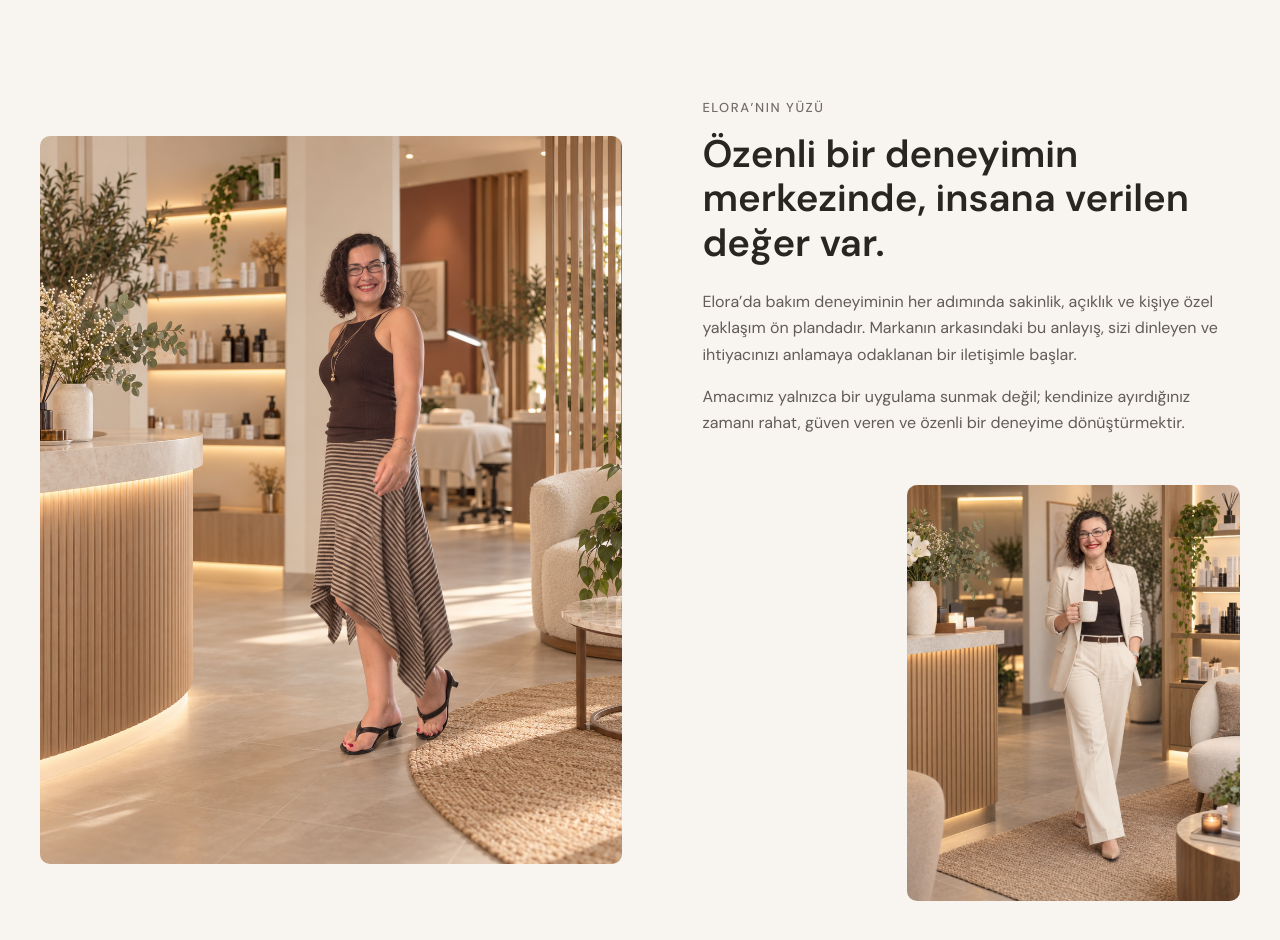
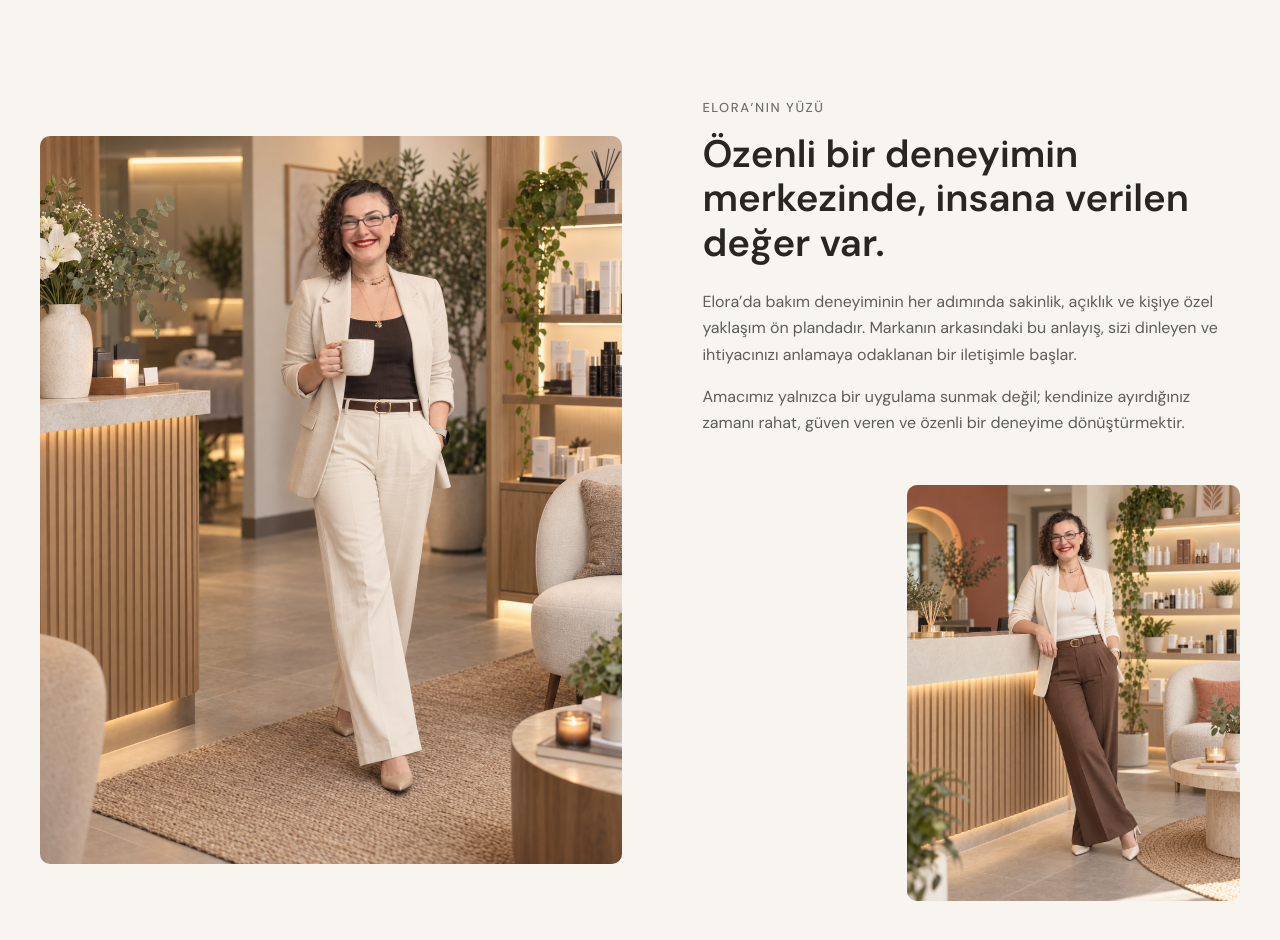
Before and after one commit to ahmetcelebi41/ELORA, a Next.js app: page /hakkimizda in a window 1280 px wide. Shown: the part 1880-2820 px from the top of the page. Built offline with nearby package versions, Linux system fonts and the light colour scheme.

Commit message:
fix: refine about owner imagery

```diff
--- a/src/components/about/AboutOwner/AboutOwner.tsx
+++ b/src/components/about/AboutOwner/AboutOwner.tsx
@@ -12,11 +12,11 @@
         <div className={styles.layout}>
           <div className={styles.mainMedia}>
             <Image
-              alt="Elora’nın marka yüzü merkezde"
+              alt="Elora’nın marka yüzü merkezde elinde fincanıyla"
               className={styles.image}
               height={1402}
               sizes="(min-width: 1024px) 52vw, calc(100vw - 2 * var(--space-page-gutter))"
-              src="/images/about/about-owner-portrait.png"
+              src="/images/about/about-owner-secondary-01.png"
               width={1122}
             />
           </div>
@@ -42,11 +42,11 @@
             </div>
             <div className={styles.secondaryMedia}>
               <Image
-                alt="Elora’nın marka yüzü merkezde farklı bir anda"
+                alt="Elora’nın marka yüzü reception alanında"
                 className={styles.image}
                 height={1402}
                 sizes="(min-width: 1024px) 360px, calc(100vw - 2 * var(--space-page-gutter))"
-                src="/images/about/about-owner-secondary-01.png"
+                src="/images/about/about-owner-secondary-02.png"
                 width={1122}
               />
             </div>
```
Also changed, not shown: public/images/about/about-owner-secondary-02.png (added).
